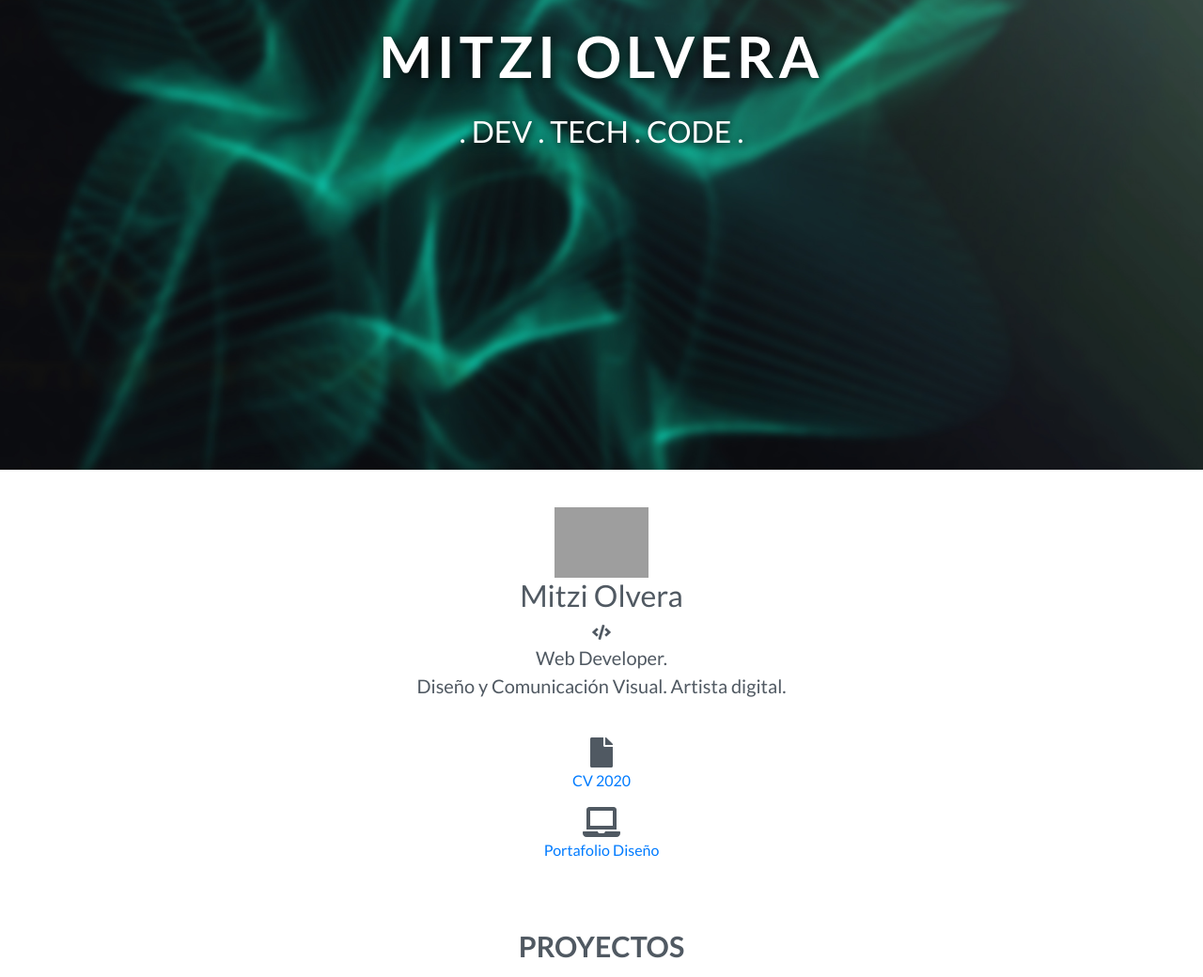
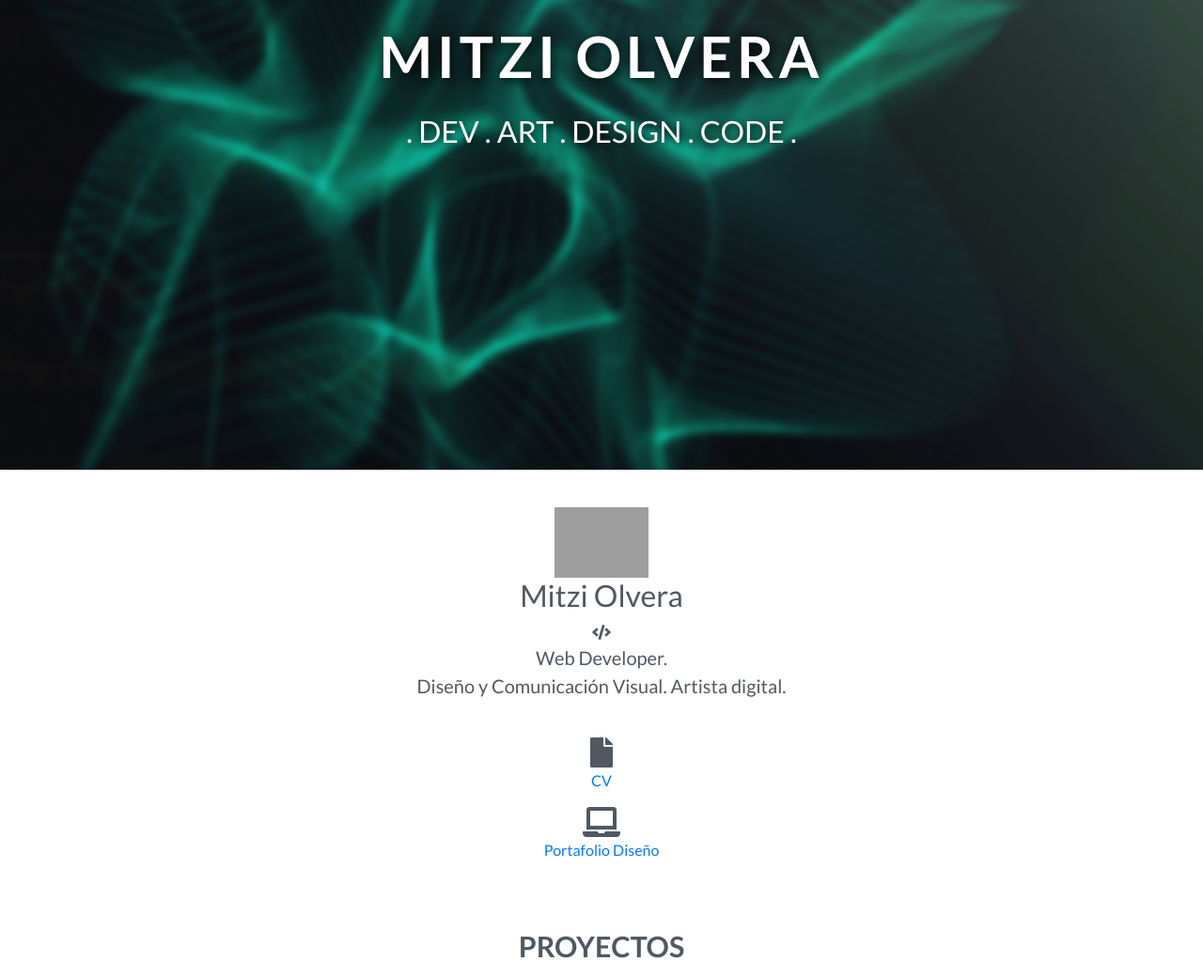
Before and after one commit to MitziYolotzin/Portafolio, a plain HTML site: page index.html in a window 1280 px wide. Shown: the part 300-1340 px from the top of the page at 94% size. Drawn offline with nearby package versions, Linux system fonts and the light colour scheme; grey boxes are pictures that could not be loaded.

Commit message:
update
update

```diff
--- a/index.html
+++ b/index.html
@@ -63,7 +63,7 @@
                     <div class="carousel-caption text-center">
 
                         <h1>Mitzi Olvera</h1>
-                        <h3> . Dev . Tech . Code .</h3>
+                        <h3> . Dev . Art . Design . Code .</h3>
                         <!-- <a class="btn btn-outline-light btn-lg" href="#home">Bienvenidos</a> -->
                     </div>
                 </div>
@@ -116,7 +116,7 @@
 				experimental.</p>  -->
 
             <i class="fas fa-file fa-2x"></i>
-            <p><a href="https://drive.google.com/file/d/1aX2ZVjGj3LIjX01wuOQ4BFaumdh-vQ2_/view?usp=sharing" class="links" target="_blank">CV 2020</a></p>
+            <p><a href="https://drive.google.com/file/d/1aX2ZVjGj3LIjX01wuOQ4BFaumdh-vQ2_/view?usp=sharing" class="links" target="_blank">CV</a></p>
             <i class="fas fa-laptop fa-2x"></i>
 
             <p><a href="https://drive.google.com/file/d/1WEjDNvpVyyF4sDvLSQI7H9v3TO5zvK_G/view?usp=sharing" class="links" target="_blank">Portafolio Diseño</a></p>
```
